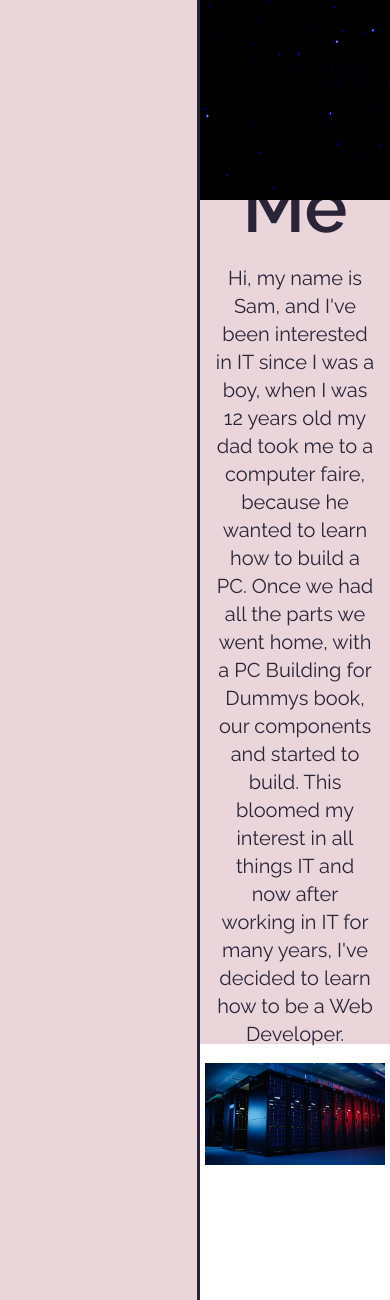
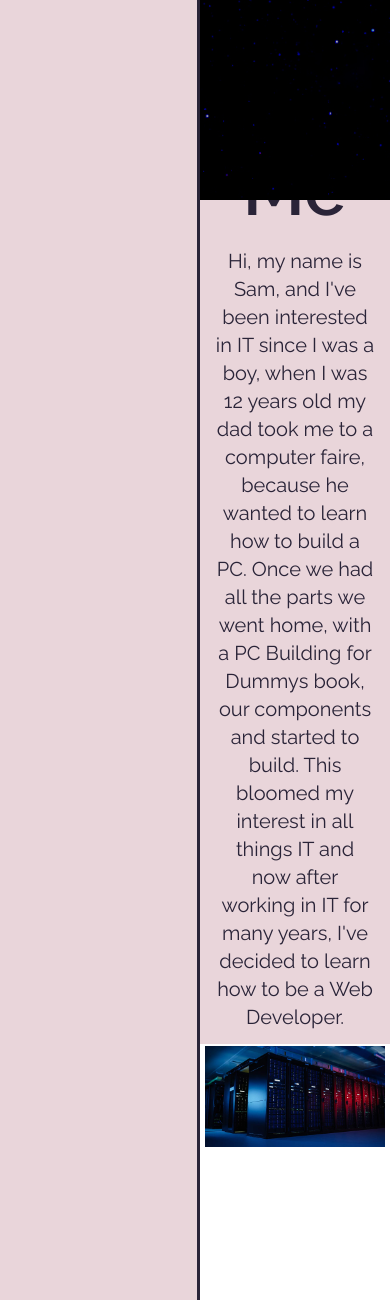
Before and after one commit to kanoxxian/portfolio1, a PHP site: page /aboutme.html in a window 390 px wide; the page is wider, and only the part inside the window is pictured. Shown: the part 500-1800 px from the top of that part. Run offline with PHP 8.4, Linux system fonts and the light colour scheme; some libraries are stand-ins or nearby versions.

Commit message:
added some breaks to about me

```diff
--- a/css/style.css
+++ b/css/style.css
@@ -316,4 +316,20 @@ textarea:valid ~ label {
   max-width: 95%;
   margin: 0 auto;
   color: #2A2438;
+}
+
+@media screen and (max-width: 1200px) {
+  .aboutme {
+    width: 100%;
+    height: auto;
+    padding: 70px 0px;
+  }
+}
+@media screen and (max-width: 768px) {
+  .aboutme-container .aboutme img {
+    margin-bottom: 35px;
+  }
+  .text h2 {
+    font-size: 52px;
+  }
 }/*# sourceMappingURL=style.css.map */
--- a/scss/_aboutme.scss
+++ b/scss/_aboutme.scss
@@ -40,3 +40,21 @@
     margin: 0 auto;
     color: $color-primary;
 }
+
+@media screen and (max-width: $brkpoint-xxlg) {
+    .aboutme {
+        width: 100%;
+        height: auto;
+        padding: 70px 0px;
+    }
+
+}
+
+@media screen and (max-width: $brkpoint-lg) {
+    .aboutme-container .aboutme img {
+        margin-bottom: 35px;
+    }
+    .text h2 {
+        font-size: 52px;
+    }
+}
```
Also changed, not shown: 1 other file.
